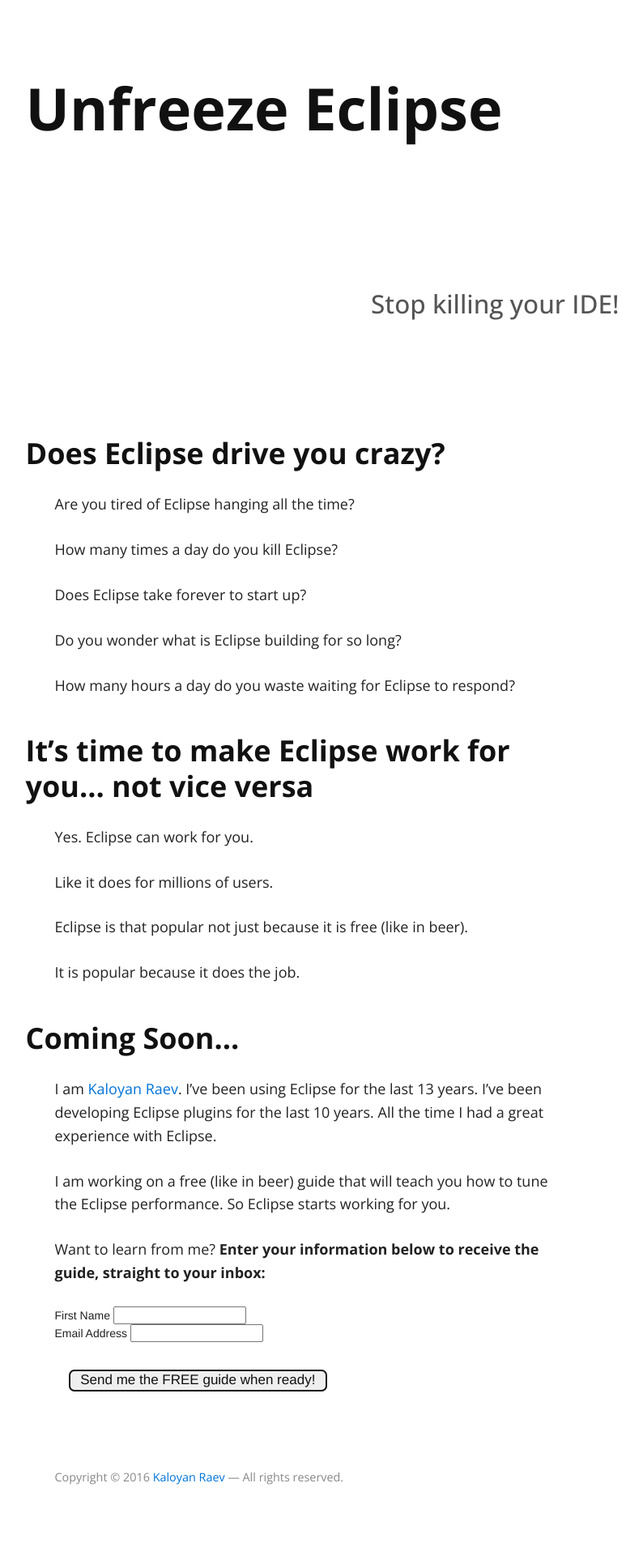
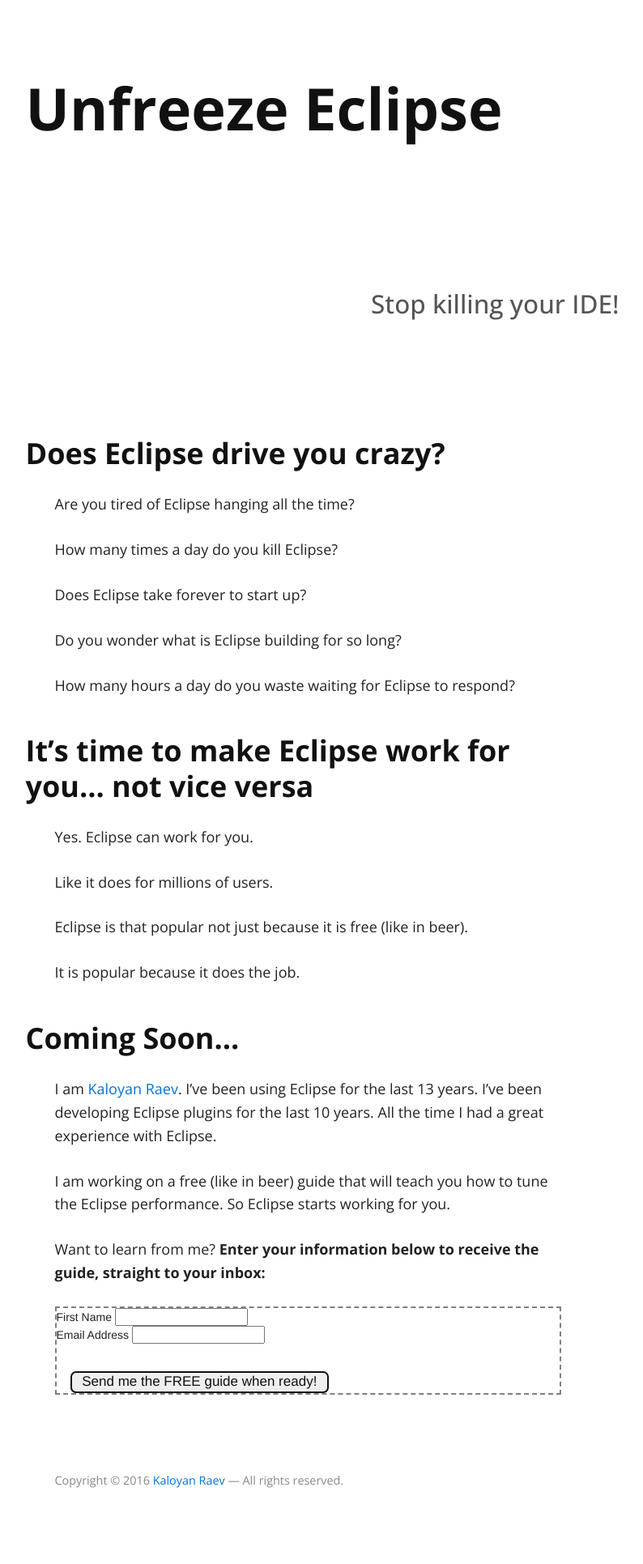
Before and after one commit to unfreezeeclipse/unfreezeeclipse.github.io, a Jekyll site: the page built from index.md, in a window 1280 px wide. Shown: the whole page at 81% size, without its empty margins (260-1054 px from the left). Built offline with Jekyll 4.4.1, drawn with Linux system fonts in a browser that asks for light colours; nearby versions of some CDN libraries; comment, search, counter and statistics services are not loaded.

Commit message:
Add border for signup form

```diff
--- a/_includes/subscription-form.html
+++ b/_includes/subscription-form.html
@@ -1,7 +1,14 @@
 <!-- Begin MailChimp Signup Form -->
 <link href="//cdn-images.mailchimp.com/embedcode/classic-10_7.css" rel="stylesheet" type="text/css">
 <style type="text/css">
-    #mc_embed_signup{background:#fff; clear:left; font:14px Helvetica,Arial,sans-serif; }
+    #mc_embed_signup {
+        background:#fff;
+        clear:left;
+        font:14px Helvetica,Arial,sans-serif;
+        border-style: dashed;
+        border-width: 2px;
+        border-color: gray;
+    }
     /* Add your own MailChimp form style overrides in your site stylesheet or in this style block.
        We recommend moving this block and the preceding CSS link to the HEAD of your HTML file. */
 </style>
```
